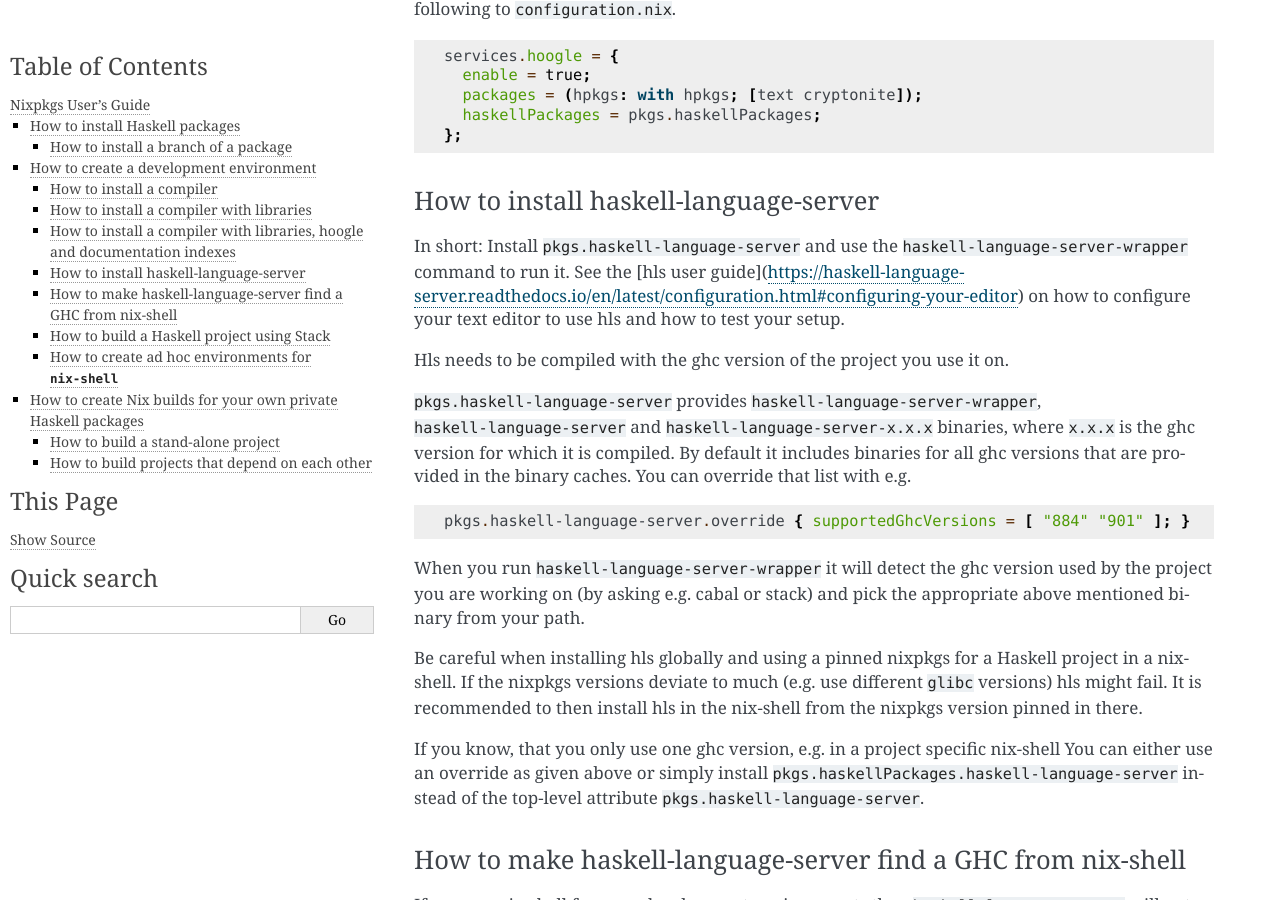
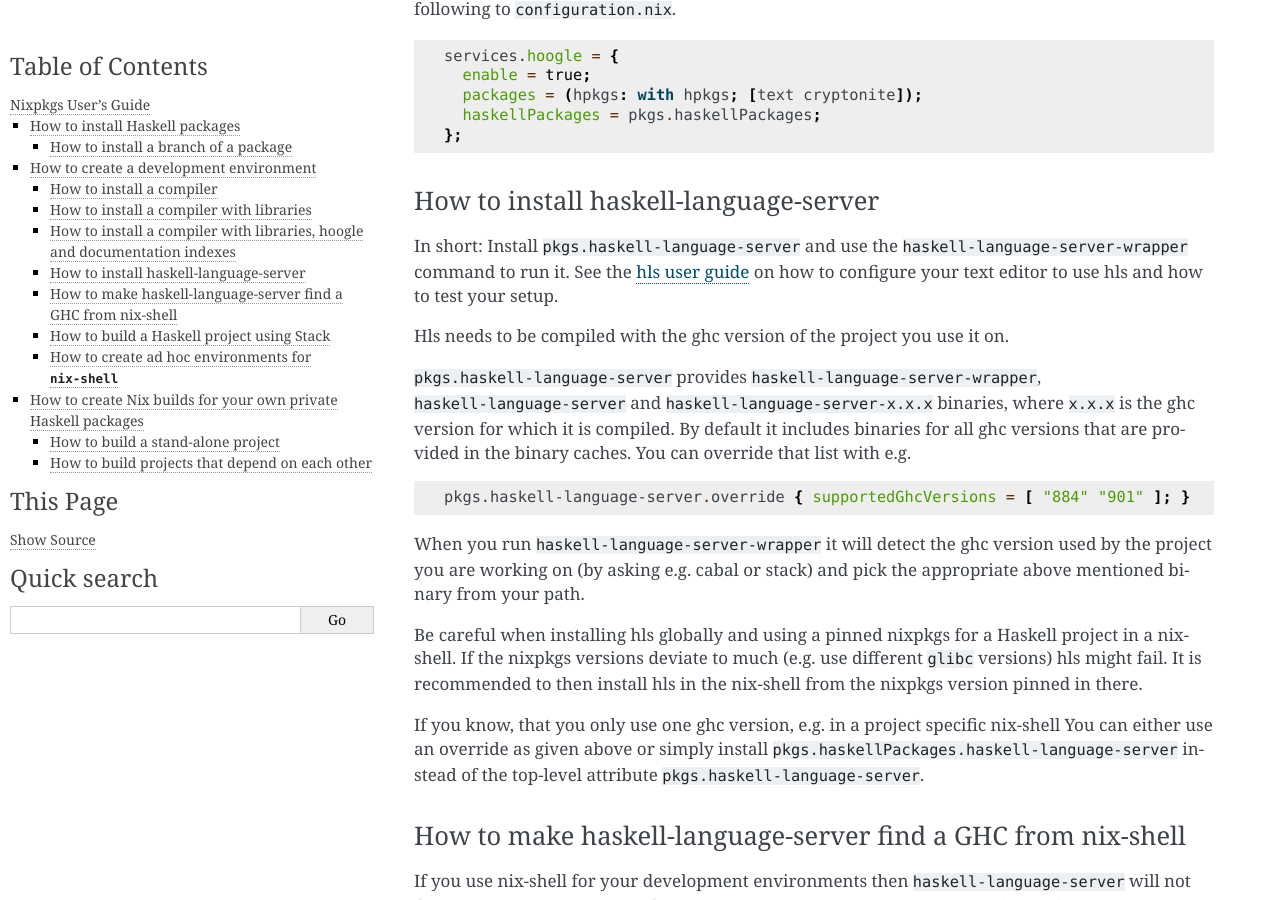
Before and after one commit to NixOS/cabal2nix, a Sphinx documentation site: the page built from doc/nixpkgs-users-guide.rst, in a window 1280 px wide and 900 px high, scrolled down 7416 px. Built offline with Sphinx 7.4.7, drawn with Linux system fonts in a browser that asks for light colours.

Commit message:
fix typo

```diff
--- a/doc/nixpkgs-users-guide.rst
+++ b/doc/nixpkgs-users-guide.rst
@@ -441,7 +441,7 @@ How to install haskell-language-server
 
 In short: Install ``pkgs.haskell-language-server`` and use the
 ``haskell-language-server-wrapper`` command to run it. See the
-[hls user guide](https://haskell-language-server.readthedocs.io/en/latest/configuration.html#configuring-your-editor)
+`hls user guide <https://haskell-language-server.readthedocs.io/en/latest/configuration.html#configuring-your-editor>`_
 on how to configure your text editor to use hls and how to test your setup.
 
 Hls needs to be compiled with the ghc version of the project you use it
```
